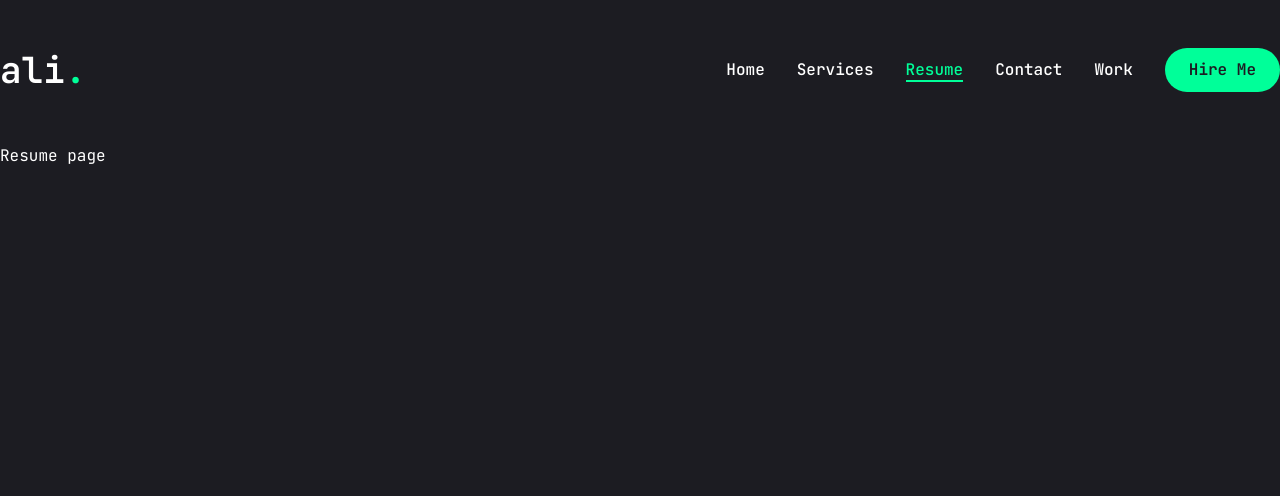
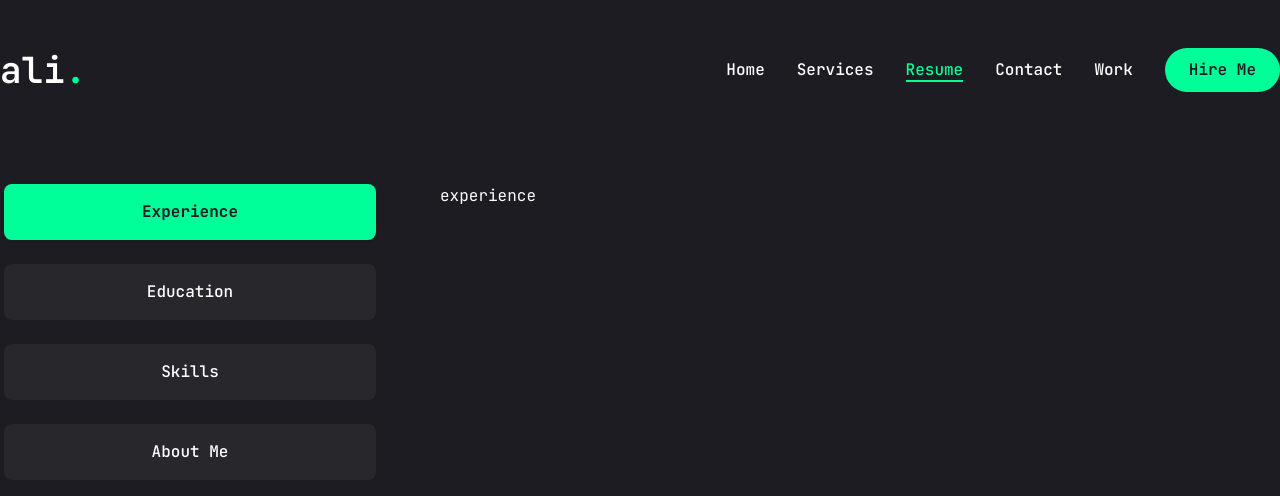
Before and after one commit to ali-smz/resume-website, a Next.js app: page /resume in a window 1280 px wide. Shown: the top 496 px of the page. Built offline with nearby package versions, Linux system fonts and the light colour scheme.

Commit message:
resume section added

```diff
--- a/app/resume/page.jsx
+++ b/app/resume/page.jsx
@@ -1,9 +1,206 @@
-import React from 'react'
+"use client";
+import {
+  FaHtml5,
+  FaCss3,
+  FaJs,
+  FaReact,
+  FaFigma,
+  FaPython,
+} from "react-icons/fa";
+import { BiLogoDjango } from "react-icons/bi";
+import { SiTailwindcss, SiNextdotjs } from "react-icons/si";
+import { Tabs, TabsContent, TabsList, TabsTrigger } from "@/components/ui/tabs";
+import {
+  Tooltip,
+  TooltipContent,
+  TooltipProvider,
+  TooltipTrigger,
+} from "@/components/ui/tooltip";
+import { ScrollArea } from "@/components/ui/scroll-area";
+import { motion } from "framer-motion";
 
+const about = {
+  title: "About Me",
+  description:
+    "I am a passionate web developer with experience in building dynamic and responsive web applications.",
+  info: [
+    {
+      fieldName: "Phone",
+      fieldValue: "+98 9369109944",
+    },
+    {
+      fieldName: "Email",
+      fieldValue: "samiizadeh.ali@gmail.com",
+    },
+    {
+      fieldName: "Instagram",
+      fieldValue: "@web.tiimes",
+    },
+    {
+      fieldName: "Experience",
+      fieldValue: "3 Years",
+    },
+    {
+      fieldName: "Nationality",
+      fieldValue: "Iranian",
+    },
+    {
+      fieldName: "Freelance",
+      fieldValue: "Available",
+    },
+    {
+      fieldName: "Languages",
+      fieldValue: "English, Persian",
+    },
+  ],
+};
+
+const experience = {
+  icon: "/assets/resume/badge.svg",
+  title: "My Experience",
+  description:
+    "I have worked on various projects using different technologies.",
+  items: [
+    {
+      company: "Bitcoweb",
+      position: "Frontend Developer",
+      duration: "Jun 2023 - Apr 2024",
+      description:
+        "Interned on various frontend projects using React and built scalable web applications.",
+    },
+    {
+      company: "Telario (Personal Project)",
+      position: "React Developer",
+      duration: "May 2024 - Sep 2024",
+      description:
+        "Developed a web application using React and Tailwind CSS React Router MUI Redux that customers uploaded their fabrics like divar website but only for selling fabrics.",
+    },
+    {
+      company: "System haye pishgame hooshmand iranian (SOHA)",
+      position: "React Developer",
+      duration: "Jul 2024 - Oct 2024",
+      description:
+        "At Soha Company, I worked as a React developer on the Plasma Donation Project (PIS) and changed the project from Windows Forms to Web mode. Using clean code techniques, I rewrote the pre-designed pages of the project, which made the code cleaner and increased the project's performance.",
+    },
+    {
+      company: "Ide pardazane hoosh masnooei asr jadid (daddik)",
+      position: "Full Stack Developer (Django & React)",
+      duration: "Dec 2024 - Aug 2025",
+      description:
+        "At Ide pardazan, I am working on full-stack programming with Django and React for the Dadik project, which is an intelligent assistant system in the field of law and advocacy. I took over the backend and frontend of the project from zero to one hundred.",
+    },
+    {
+      company: "samibaft.ir",
+      position: "Next.js Developer",
+      duration: "Jun 2025 - Jul 2025",
+      description:
+        "A corporate website to introduce Sami's company, which I designed with Tailwind and Next.js.",
+    },
+    {
+      company: "asanscrape.com",
+      position: "Backend Developer (Django)",
+      duration: "Jul 2025 - Present",
+      description:
+        "In the asanscrape project, which was about building and connecting web crawling robots to obtain various information, as a Django programmer, I built various async tasks using celery and rabbitmq to connect the robots, assign tasks to them, get responses, and perform various other tasks.",
+    },
+  ],
+};
+
+const education = {
+  icon: "/assets/resume/cap.svg",
+  title: "My Education",
+  description:
+    "I have completed my education in computer science and related fields.",
+  items: [
+    {
+      institution: "Islamic Azad University, Science And Research Branch",
+      degree: "Bachelor's Degree in Computer Science",
+      duration: "Sep 2022 - present",
+    },
+    {
+      institution: "Mofid High School",
+      degree: "High School Diploma in Mathematics & Physics",
+      duration: "Sep 2019 - May 2022",
+    },
+  ],
+};
+
+const skills = {
+  title: "My Skills",
+  description: "I am a professional in using these technologies.",
+  skillList: [
+    {
+      icon: <FaHtml5 />,
+      name: "html 5",
+    },
+    {
+      icon: <FaCss3 />,
+      name: "css 3",
+    },
+    {
+      icon: <FaJs />,
+      name: "javascript",
+    },
+    {
+      icon: <FaReact />,
+      name: "react",
+    },
+    {
+      icon: <FaFigma />,
+      name: "figma",
+    },
+    {
+      icon: <FaPython />,
+      name: "python",
+    },
+    {
+      icon: <BiLogoDjango />,
+      name: "django",
+    },
+    {
+      icon: <SiNextdotjs />,
+      name: "next js",
+    },
+    {
+      icon: <SiTailwindcss />,
+      name: "tailwind css",
+    },
+  ],
+};
 const Resume = () => {
   return (
-    <div>Resume page</div>
-  )
-}
+    <motion.div
+      initial={{ opacity: 0 }}
+      animate={{
+        opacity: 1,
+        transition: { duration: 0.4, delay: 2, ease: "easeIn" },
+      }}
+      className="min-h-[80vh] flex items-center justify-center py-12 xl:py-0"
+    >
+      <div className="container mx-auto">
+        <Tabs
+          defaultValue="experience"
+          className="flex flex-col xl:flex-row gap-[60px]"
+        >
+          <TabsList className="flex flex-col w-full max-w-[380px] mx-auto xl:mx-0 gap-6">
+            <TabsTrigger value="experience">Experience</TabsTrigger>
+            <TabsTrigger value="education">Education</TabsTrigger>
+            <TabsTrigger value="skills">Skills</TabsTrigger>
+            <TabsTrigger value="about">About Me</TabsTrigger>
+          </TabsList>
 
-export default Resume
+          <div className="min-h-[70vh] w-full">
+            <TabsContent value="experience" className="w-full ">
+              experience
+            </TabsContent>
+            <TabsContent value="education">education</TabsContent>
+            <TabsContent value="skills">skills</TabsContent>
+            <TabsContent value="about">about</TabsContent>
+          </div>
+        </Tabs>
+      </div>
+    </motion.div>
+  );
+};
+
+export default Resume;
--- a/components/ui/tabs.jsx
+++ b/components/ui/tabs.jsx
@@ -1,62 +1,54 @@
-"use client"
+"use client";
 
-import * as React from "react"
-import * as TabsPrimitive from "@radix-ui/react-tabs"
+import * as React from "react";
+import * as TabsPrimitive from "@radix-ui/react-tabs";
 
-import { cn } from "@/lib/utils"
+import { cn } from "@/lib/utils";
 
-function Tabs({
-  className,
-  ...props
-}) {
+function Tabs({ className, ...props }) {
   return (
-    (<TabsPrimitive.Root
+    <TabsPrimitive.Root
       data-slot="tabs"
       className={cn("flex flex-col gap-2", className)}
-      {...props} />)
+      {...props}
+    />
   );
 }
 
-function TabsList({
-  className,
-  ...props
-}) {
+function TabsList({ className, ...props }) {
   return (
-    (<TabsPrimitive.List
+    <TabsPrimitive.List
       data-slot="tabs-list"
       className={cn(
-        "bg-muted text-muted-foreground inline-flex h-9 w-fit items-center justify-center rounded-lg p-[3px]",
+        "inline-flex h-auto rounded-md p-1 text-primary",
         className
       )}
-      {...props} />)
+      {...props}
+    />
   );
 }
 
-function TabsTrigger({
-  className,
-  ...props
-}) {
+function TabsTrigger({ className, ...props }) {
   return (
-    (<TabsPrimitive.Trigger
+    <TabsPrimitive.Trigger
       data-slot="tabs-trigger"
       className={cn(
-        "data-[state=active]:bg-background dark:data-[state=active]:text-foreground focus-visible:border-ring focus-visible:ring-ring/50 focus-visible:outline-ring dark:data-[state=active]:border-input dark:data-[state=active]:bg-input/30 text-foreground dark:text-muted-foreground inline-flex h-[calc(100%-1px)] flex-1 items-center justify-center gap-1.5 rounded-md border border-transparent px-2 py-1 text-sm font-medium whitespace-nowrap transition-[color,box-shadow] focus-visible:ring-[3px] focus-visible:outline-1 disabled:pointer-events-none disabled:opacity-50 data-[state=active]:shadow-sm [&_svg]:pointer-events-none [&_svg]:shrink-0 [&_svg:not([class*='size-'])]:size-4",
+        "inline-flex items-center w-full bg-[#27272c] justify-center whitespace-nowrap text-white rounded-lg p-3 text-balance font-medium ring-offset-white transition-all disabled:opacity-50 data-[state=active]:bg-accent data-[state=active]:text-primary data-[state=active]:font-bold data-[state=active]:shadow-sm",
         className
       )}
-      {...props} />)
+      {...props}
+    />
   );
 }
 
-function TabsContent({
-  className,
-  ...props
-}) {
+function TabsContent({ className, ...props }) {
   return (
-    (<TabsPrimitive.Content
+    <TabsPrimitive.Content
       data-slot="tabs-content"
       className={cn("flex-1 outline-none", className)}
-      {...props} />)
+      {...props}
+    />
   );
 }
 
-export { Tabs, TabsList, TabsTrigger, TabsContent }
+export { Tabs, TabsList, TabsTrigger, TabsContent };
--- a/package.json
+++ b/package.json
@@ -3,7 +3,7 @@
   "version": "0.1.0",
   "private": true,
   "scripts": {
-    "dev": "next dev",
+    "dev": "next dev --turbopack",
     "build": "next build",
     "start": "next start",
     "lint": "next lint"
```
